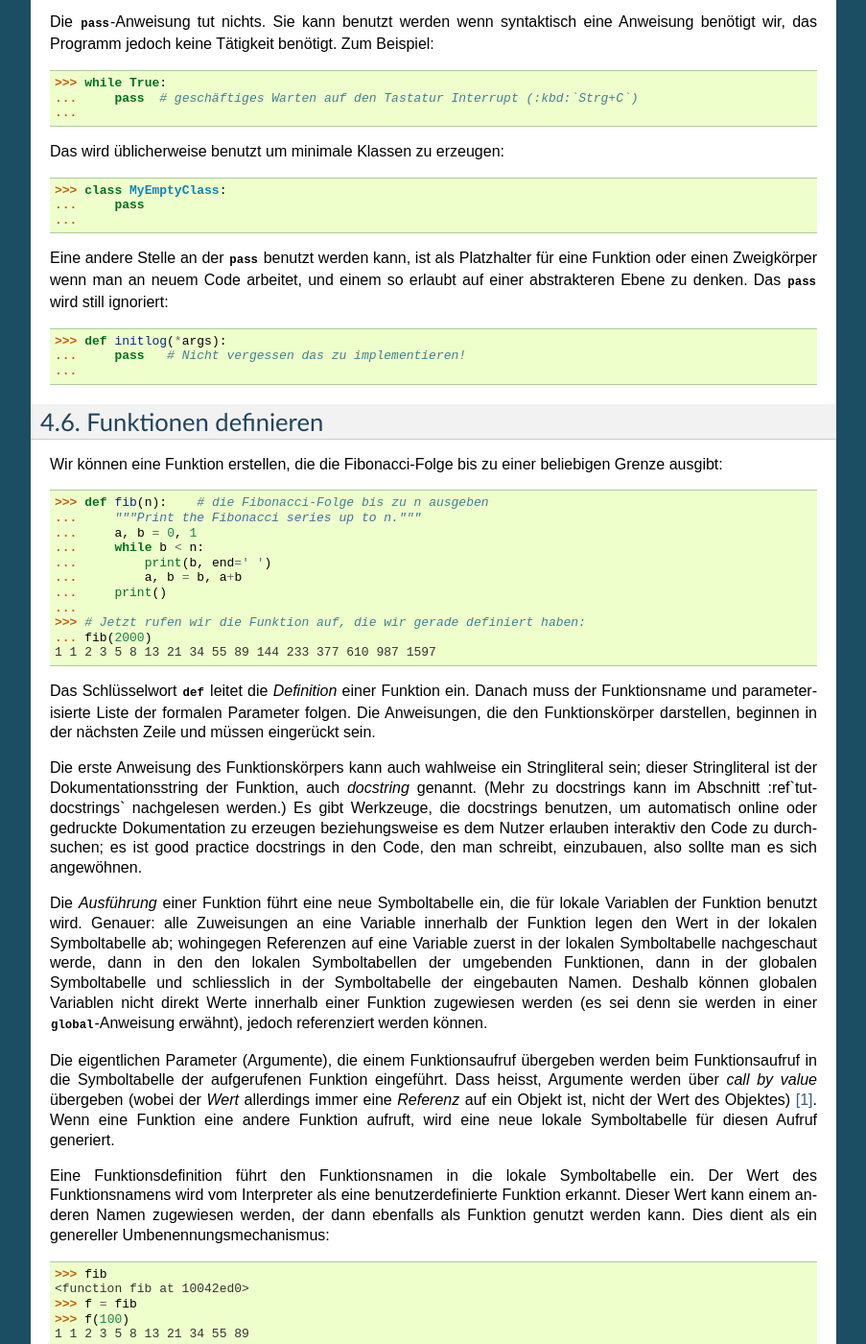
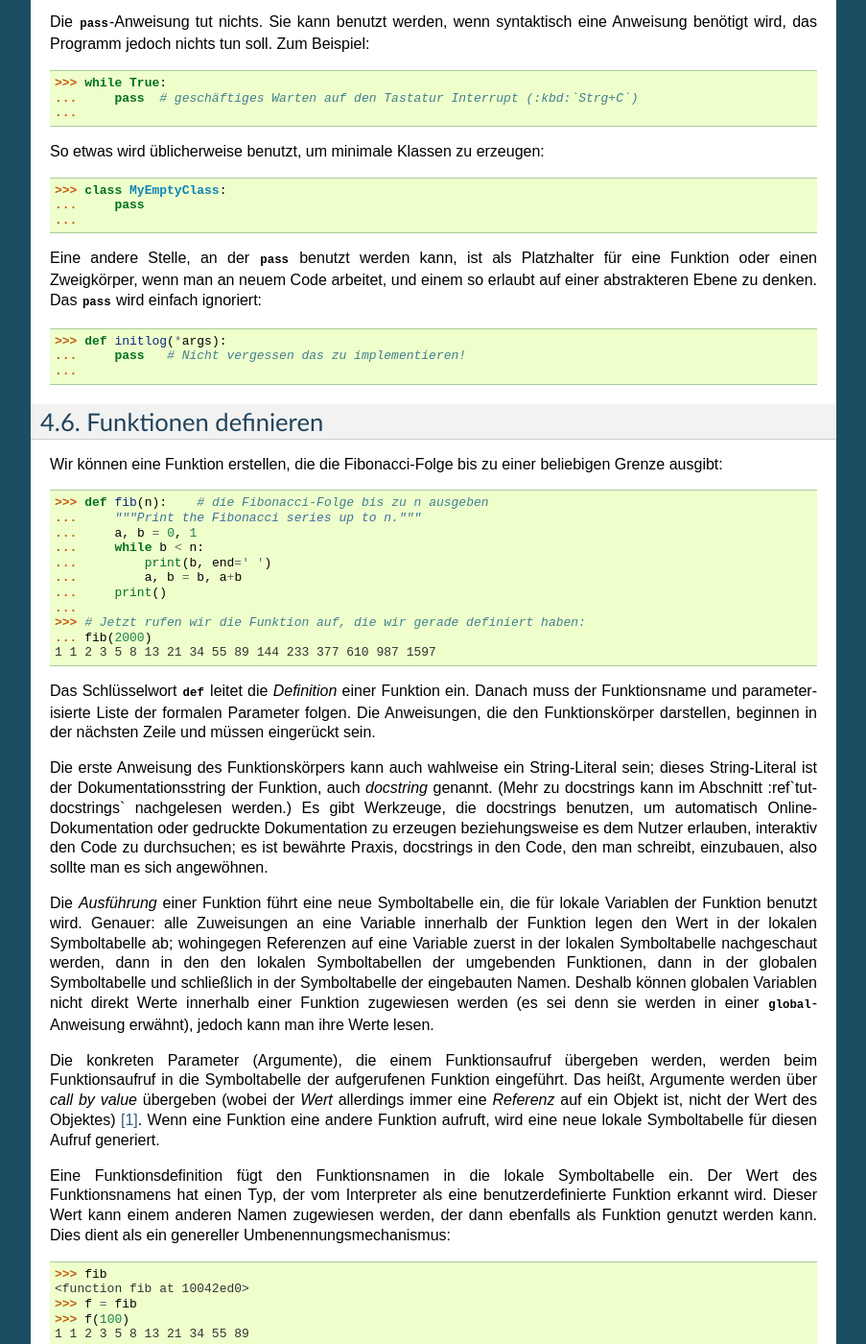
Before and after one commit to cofi/py-tutorial-de, a Sphinx documentation site: the page built from source/controlflow.rst, in a window 1280 px wide and 1400 px high, scrolled down 2812 px. Shown: the whole window at 96% size, without its empty margins (198-1101 px from the left). Built offline with Sphinx 7.4.7, drawn with Linux system fonts in a browser that asks for light colours; pages that are not in the unit, such as notebooks, are missing from menus; some of the changed text lies outside the part shown.

Commit message:
Applied sma's patch (punctuation and spelling fixes)

```diff
--- a/source/appetite.rst
+++ b/source/appetite.rst
@@ -60,7 +60,7 @@
 * Die abstrakten Datentypen erlauben es, komplexe Operationen in einer einzigen
 Anweisung auszudrücken;
 * Anweisungen werden durch Einrückungen und nicht durch öffnende und
-schliessende Klammern gruppiert;
+schließende Klammern gruppiert;
 * Variablen- oder Argumentdeklarationen sind nicht nötig.
 
 Python ist *erweiterbar*: Wer in C programmieren kannst, kann einfach eine
--- a/source/controlflow.rst
+++ b/source/controlflow.rst
@@ -51,11 +51,11 @@
 
 Die :keyword:`for`-Anweisung in Python unterscheidet sich ein bisschen von der,
 die man von C oder Pascal her kennt. Anders als immer nur über einen
-arithmetische Abfolge von Nummern (wie in Pascal), oder dem Benutzer die
-Möglichkeit zu geben sowohl Schrittweite, als auch Abbruchbedingung zu
+arithmetische Abfolge von Nummern (wie in Pascal) zu iterieren, oder dem Benutzer die
+Möglichkeit zu geben, sowohl Schrittweite als auch Abbruchbedingung zu
 definieren (wie in C), iteriert Pythons :keyword:`for`-Anweisung über die
 Elemente einer Sequenz (eine Liste oder ein String), in der Reihenfolge, wie sie
-in der Sequenz auftauchen. Zum Beispiel (Das soll keine Anspielung sein!):
+in der Sequenz auftauchen. Zum Beispiel:
 
 ::
 
@@ -68,11 +68,11 @@
     Fenster 7
     rauswerfen 10
 
-Es ist nicht ungefährlich die Sequenz zu verändern über die gerade in der
+Es ist nicht ungefährlich, die Sequenz zu verändern, über die gerade in der
 Schleife iteriert wird (was nur im Falle von veränderbaren Sequenztypen, wie bei
 Listen, passieren kann). Wenn man die Liste verändern will, über die man
 iteriert (zum Beispiel, um ausgewählte Elemente zu duplizieren), muss man über
-eine Kopie iterieren. Die Slicenotation macht das besonders bequem::
+eine Kopie iterieren. Die Slice-Notation macht dies sehr einfach::
 
     >>> for x in a[:]: # benutze eine Kopie der gesamten Liste
     ...    if len(x) > 7: a.insert(0, x)
@@ -137,14 +137,14 @@
 In vielen Fällen verhält sich das von :func:`range` zurückgegebene Objekt, als
 wäre es eine Liste, ist es aber in den meisten Fällen nicht. Es ist ein Objekt,
 das aufeinander folgende Elemente der gewünschten Abfolge zurückgibt, wenn man
-darüber iteriert, aber es macht diese Liste nicht wirklich, einfach um Platz zu
+darüber iteriert, aber es erzeugt diese Liste nicht wirklich, einfach um Platz zu
 sparen.
 
-Wir nennen solch ein Objekt *Iterable*, das heisst, es ist geeignet als Ziel
+Wir nennen solch ein Objekt *Iterable*, das heißt, es ist geeignet als Ziel
 einer Funktion oder sonstigen Konstruktes, die etwas erwarten, von dem man
 sukzessive Elemente erhält bis der Vorrat ausgeschöpft ist. Wir haben gesehen,
 dass die :keyword:`for`-Anweisung ein solcher *Iterator* ist. Die
-Funktion:func:`list` ist ein anderer; sie erstellt Listen von Iterables::
+Funktion:func:`list` ist ein anderer; sie erstellt Listen aus Iterables::
 
     >>> list(range(5))
     [0, 1, 2, 3, 4]
@@ -158,16 +158,16 @@
 :keyword:`break`- und :keyword:`continue`-Anweisungen und der :keyword:`else`-Zweig bei Schleifen
 ================================================================================================
 
-Die :keyword:`break`-Anweisung springt, wie in C, aus der nächsten umgebenden
-:keyword:`for`- oder :keyword:`while`-Schleife.
+Die :keyword:`break`-Anweisung bricht, wie in C, aus der sie umgebenden
+:keyword:`for`- oder :keyword:`while`-Schleife aus und beendet sie.
 
-Die :keyword:`continue`-Anweisung, ebenso von C geliehen, springt in die nächste
+Die :keyword:`continue`-Anweisung, ebenso von C geliehen, beginnt die nächste
 Iteration der Schleife.
 
 Schleifen-Anweisungen können einen :keyword:`else`-Zweig haben. Dieser wird
 ausgeführt, wenn Sequenz erschöpft (mit :keyword:`for`) oder wenn die Bedingung
 unwahr wird (mit :keyword:`while`), nicht jedoch, wenn die Schleife durch eine
-:keyword:`break`-Anweisung abgebrochen wird. Dies von folgender Schleife, die
+:keyword:`break`-Anweisung abgebrochen wird. Dies wird von folgender Schleife, die
 Primzahlen sucht, veranschaulicht::
 
     >>> for n in range(2, 10):
@@ -193,22 +193,22 @@
 :keyword:`pass`-Anweisungen
 ===========================
 
-Die :keyword:`pass`-Anweisung tut nichts. Sie kann benutzt werden wenn
-syntaktisch eine Anweisung benötigt wir, das Programm jedoch keine Tätigkeit
-benötigt. Zum Beispiel::
+Die :keyword:`pass`-Anweisung tut nichts. Sie kann benutzt werden, wenn
+syntaktisch eine Anweisung benötigt wird, das Programm jedoch nichts tun
+soll. Zum Beispiel::
 
     >>> while True:
     ...     pass  # geschäftiges Warten auf den Tastatur Interrupt (:kbd:`Strg+C`)
     ...
 
-Das wird üblicherweise benutzt um minimale Klassen zu erzeugen::
+So etwas wird üblicherweise benutzt, um minimale Klassen zu erzeugen::
 
    >>> class MyEmptyClass:
    ...     pass
    ...
 
-Eine andere Stelle an der :keyword:`pass` benutzt werden kann, ist als Platzhalter für eine Funktion oder einen Zweigkörper wenn man an neuem Code arbeitet, und einem so erlaubt auf einer abstrakteren Ebene zu denken.
-Das :keyword:`pass` wird still ignoriert::
+Eine andere Stelle, an der :keyword:`pass` benutzt werden kann, ist als Platzhalter für eine Funktion oder einen Zweigkörper, wenn man an neuem Code arbeitet, und einem so erlaubt auf einer abstrakteren Ebene zu denken.
+Das :keyword:`pass` wird einfach ignoriert::
 
    >>> def initlog(*args):
    ...     pass   # Nicht vergessen das zu implementieren!
@@ -244,37 +244,37 @@
 folgen. Die Anweisungen, die den Funktionskörper darstellen, beginnen in der
 nächsten Zeile und müssen eingerückt sein.
 
-Die erste Anweisung des Funktionskörpers kann auch wahlweise ein Stringliteral
-sein; dieser Stringliteral ist der Dokumentationsstring der Funktion, auch
+Die erste Anweisung des Funktionskörpers kann auch wahlweise ein String-Literal
+sein; dieses String-Literal ist der Dokumentationsstring der Funktion, auch
 :dfn:`docstring` genannt. (Mehr zu docstrings kann im Abschnitt
 :ref`tut-docstrings` nachgelesen werden.) Es gibt Werkzeuge, die docstrings
-benutzen, um automatisch online oder gedruckte Dokumentation zu erzeugen
-beziehungsweise es dem Nutzer erlauben interaktiv den Code zu durchsuchen; es
-ist good practice docstrings in den Code, den man schreibt, einzubauen, also
+benutzen, um automatisch Online-Dokumentation oder gedruckte Dokumentation zu erzeugen
+beziehungsweise es dem Nutzer erlauben, interaktiv den Code zu durchsuchen; es
+ist bewährte Praxis, docstrings in den Code, den man schreibt, einzubauen, also
 sollte man es sich angewöhnen.
 
 Die *Ausführung* einer Funktion führt eine neue Symboltabelle ein, die für
 lokale Variablen der Funktion benutzt wird. Genauer: alle Zuweisungen an eine
 Variable innerhalb der Funktion legen den Wert in der lokalen Symboltabelle ab;
 wohingegen Referenzen auf eine Variable zuerst in der lokalen Symboltabelle
-nachgeschaut werde, dann in den den lokalen Symboltabellen der umgebenden
-Funktionen, dann in der globalen Symboltabelle und schliesslich in der
+nachgeschaut werden, dann in den den lokalen Symboltabellen der umgebenden
+Funktionen, dann in der globalen Symboltabelle und schließlich in der
 Symboltabelle der eingebauten Namen. Deshalb können globalen Variablen nicht
 direkt Werte innerhalb einer Funktion zugewiesen werden (es sei denn sie werden
-in einer :keyword:`global`-Anweisung erwähnt), jedoch referenziert werden
-können.
+in einer :keyword:`global`-Anweisung erwähnt), jedoch kann man ihre Werte
+lesen.
 
-Die eigentlichen Parameter (Argumente), die einem Funktionsaufruf übergeben
+Die konkreten Parameter (Argumente), die einem Funktionsaufruf übergeben werden,
 werden beim Funktionsaufruf in die Symboltabelle der aufgerufenen Funktion
-eingeführt. Dass heisst, Argumente werden über *call by value* übergeben (wobei
+eingeführt. Das heißt, Argumente werden über *call by value* übergeben (wobei
 der *Wert* allerdings immer eine *Referenz* auf ein Objekt ist, nicht der Wert
 des Objektes) [#]_. Wenn eine Funktion eine andere Funktion aufruft, wird eine
 neue lokale Symboltabelle für diesen Aufruf generiert.
 
 
-Eine Funktionsdefinition führt den Funktionsnamen in die lokale Symboltabelle
-ein. Der Wert des Funktionsnamens wird vom Interpreter als eine
-benutzerdefinierte Funktion erkannt. Dieser Wert kann einem anderen Namen
+Eine Funktionsdefinition fügt den Funktionsnamen in die lokale Symboltabelle
+ein. Der Wert des Funktionsnamens hat einen Typ, der vom Interpreter als eine
+benutzerdefinierte Funktion erkannt wird. Dieser Wert kann einem anderen Namen
 zugewiesen werden, der dann ebenfalls als Funktion genutzt werden kann. Dies
 dient als ein genereller Umbenennungsmechanismus::
 
@@ -297,7 +297,7 @@
     >>> print(fib(0))
     None
 
-Es ist einfach eine Funktion zu schreiben, die eine Liste der Nummern
+Es ist einfach, eine Funktion zu schreiben, die eine Liste der Nummern
 zurückgibt, anstatt sie auszugeben::
 
     >>> def fib2(n): # gib die Fibonacci-Folge bis zu n zurück
@@ -313,21 +313,21 @@
     >>> f100                # gib das Ergebnis aus
     [1, 1, 2, 3, 5, 8, 13, 21, 34, 55, 89]
 
-Dieses Beispiel demonstriert, wie gewönlich, ein paar neue Eigenschaften von
+Dieses Beispiel demonstriert, wie gewöhnlich, ein paar neue Eigenschaften von
 Python:
 
 *   Die :keyword:`return`-Anweisung gibt einen Wert von einer Funktion
     zurück. Ohne einen Ausdruck als Argument gibt :keyword:`return` ``None``
-    zurück. Wenn man vom Ende der Funktion herunterfällt, wird ebenso ``None``
-    zurückgegeben
+    zurück. Wenn eine Funktion kein :keyword:`return` hat, wird ebenso ``None``
+    zurückgegeben.
 
-*   Die Anweisung ``result.append(b)`` ruft eine *Methode* des Listenobjektes
+*   Die Anweisung ``result.append(b)`` ruft eine *Methode* des Listenobjektes in
     ``result`` auf. Eine Methode ist eine Funktion, die zu einem Objekt 'gehört'
     und wird ``obj.methodname`` bennant, wobei ``obj`` irgendein Objekt ist (das
     kann auch ein Ausdruck sein) und ``methodname`` der Name einer Methode ist,
     die vom Typ des Objektes definiert wird. Unterschiedliche Typen definieren
     verschiedene Methoden. Methoden verschiedener Typen können denselben Namen
-    haben ohne doppeldeutig zu sein. (Es ist möglich eigene Objekttypen zu
+    haben ohne doppeldeutig zu sein. (Es ist möglich, eigene Objekttypen zu
     erstellen, indem man *Klassen* benutzt, siehe :ref:`tut-classes`.) Die
     Methode :meth:`append`, die im Beispiel gezeigt wird, ist für Listenobjekte
     definiert. Sie hängt ein neues Element an das Ende der Liste an. Im Beispiel
--- a/source/introduction.rst
+++ b/source/introduction.rst
@@ -11,7 +11,7 @@
 Zeilen die nicht mit einer Eingabeaufforderung anfangen, sind Ausgabe des
 Interpreters. Bemerke, dass die sekundäre Eingabeaufforderung auf einer eigenen
 Zeile bedeutet, dass du eine Leerzeile tippen musst. Dies wird benutzt um einen
-mehrzeiligen Befehl abzuschliessen.
+mehrzeiligen Befehl abzuschließen.
 
 Viele der Beispiele in diesem Handbuch, sogar die, die im interaktiven Modus
 eingegeben werden, enthalten Kommentare. Kommentare beginnen in Python mit einem
```
Also changed, not shown: other parts of source/controlflow.rst (+2 -2 lines).
